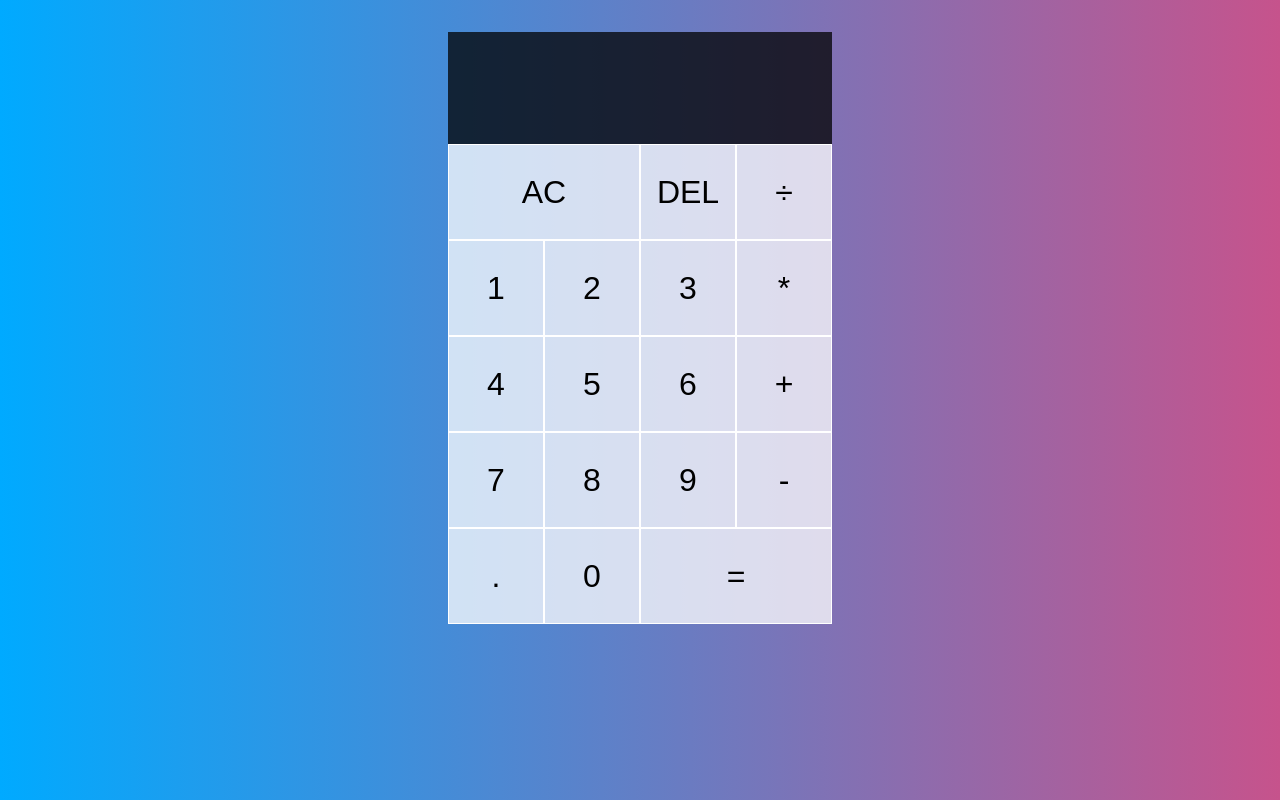
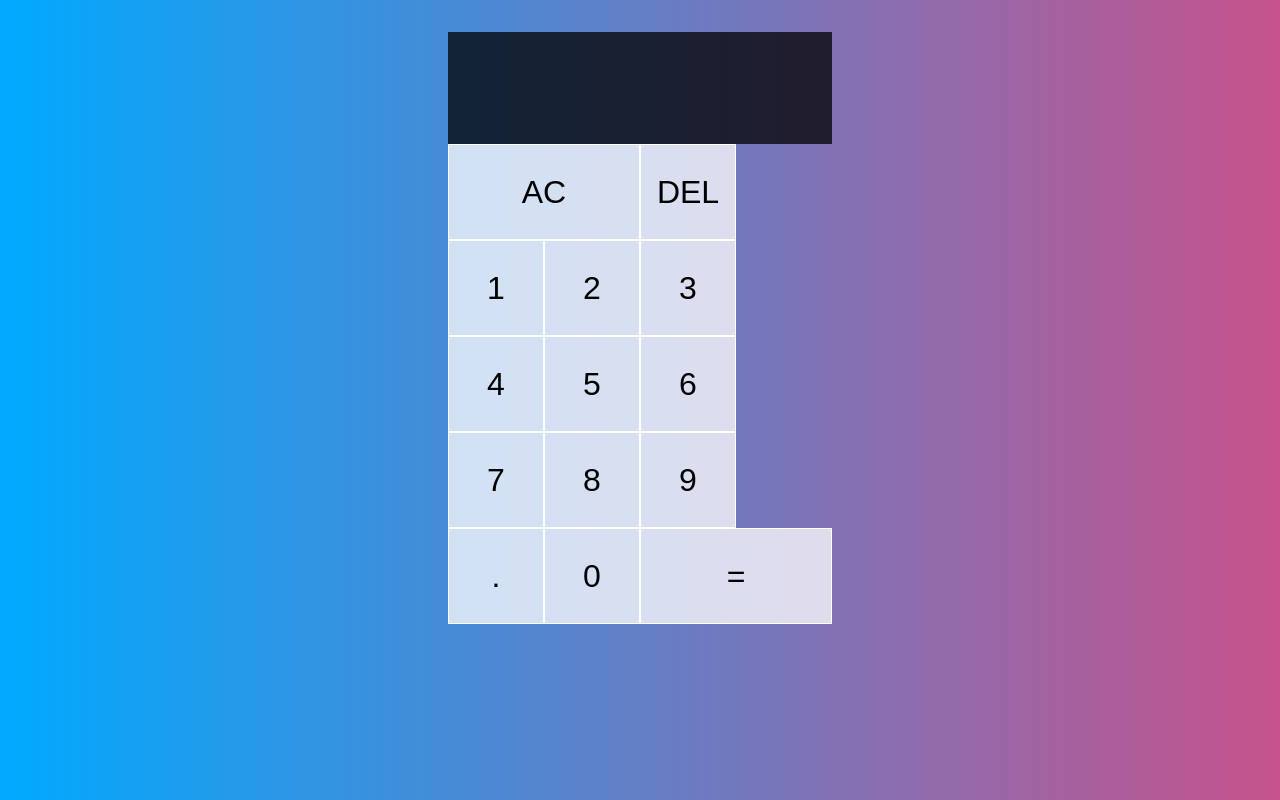
Before and after one commit to JagTheFriend/Calculator-Made-With-React, a React (Create React App) app: page / in a window 1280 px wide. Built offline with nearby package versions, Linux system fonts and the light colour scheme.

Commit message:
Working on the operation buttons (+, - etc)

```diff
--- a/src/App.tsx
+++ b/src/App.tsx
@@ -2,6 +2,7 @@ import "./styles.scss";
 import { useReducer } from "react";
 import { ACTIONS } from "./constants.d";
 import Button from "./Components/Buttons";
+import OperationButton from "./Components/OperationButton";
 
 declare var currentOperand: string;
 
@@ -34,24 +35,23 @@ function App() {
             </div>
             <button className="span-two">AC</button>
             <button>DEL</button>
-
-            <button>÷</button>
+            <OperationButton operation="÷" dispatch={dispatch} />
             <Button digit="1" dispatch={dispatch} />
             <Button digit="2" dispatch={dispatch} />
             <Button digit="3" dispatch={dispatch} />
+            <OperationButton operation="*" dispatch={dispatch} />
 
-            <button>*</button>
             <Button digit="4" dispatch={dispatch} />
             <Button digit="5" dispatch={dispatch} />
             <Button digit="6" dispatch={dispatch} />
+            <OperationButton operation="+" dispatch={dispatch} />
 
-            <button>+</button>
             <Button digit="7" dispatch={dispatch} />
             <Button digit="8" dispatch={dispatch} />
             <Button digit="9" dispatch={dispatch} />
+            <OperationButton operation="-" dispatch={dispatch} />
 
-            <button>-</button>
-            <button>.</button>
+            <Button digit="." dispatch={dispatch} />
             <Button digit="0" dispatch={dispatch} />
             <button className="span-two">=</button>
         </div>
--- /dev/null
+++ b/src/Components/OperationButton.tsx
@@ -0,0 +1,11 @@
+import React from "react";
+
+export default function OperationButton({
+    operation,
+    dispatch,
+}: {
+    operation: string;
+    dispatch: Function;
+}) {
+    return <div></div>;
+}
```
